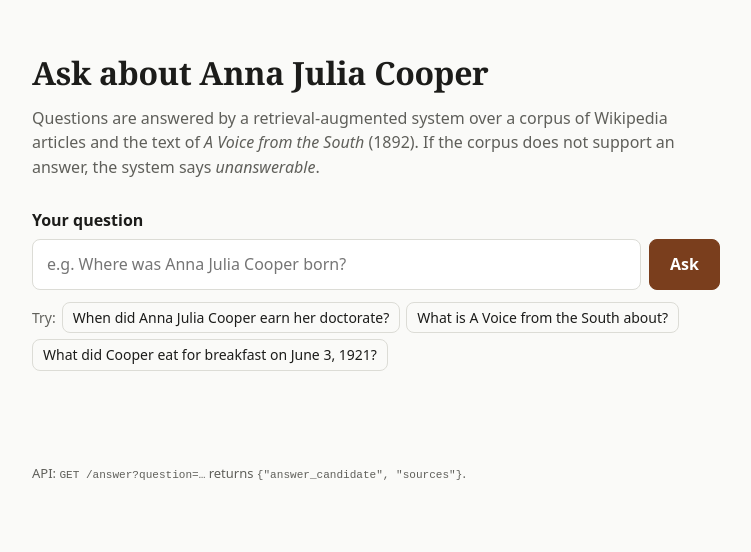
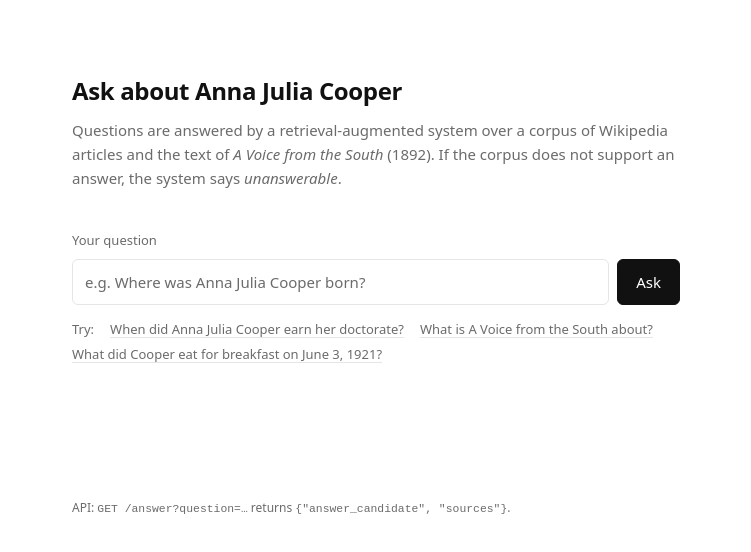
Before and after one commit to GuangzhiSu/RAG_HW4, a plain HTML site: page webui/static/index.html in a window 1280 px wide. Shown: the whole page, without its empty margins (264-1015 px from the left). Drawn offline with Linux system fonts and the light colour scheme.

Commit message:
Restyle web UI: minimal monochrome
Drop the orange accent and serif type for a neutral black/white palette
(inverted in dark mode): a single sans-serif face, hairline borders, the
result separated by a rule instead of a card, examples and sources as
plain underlined text.

Co-authored-by: beckyjyn <141654886+beckyjyn@users.noreply.github.com>
Co-Authored-By: Claude Opus 5.5 <noreply@anthropic.com>
Claude-Session: https://claude.ai/code/session_016kpdu5puuGHsT6gLi4Wsu6

```diff
--- a/webui/static/style.css
+++ b/webui/static/style.css
@@ -1,27 +1,20 @@
+/* Minimal, monochrome. */
 :root {
-  --bg: #fafaf8;
-  --surface: #ffffff;
-  --text: #1c1c1a;
-  --muted: #5f5f5a;
-  --border: #dcdcd6;
-  --accent: #7a3e1d;
-  --accent-text: #ffffff;
-  --unanswerable: #6b6b66;
-  --error: #b42318;
+  --bg: #ffffff;
+  --text: #111111;
+  --muted: #6b6b6b;
+  --line: #e5e5e5;
+  --error: #b00020;
   color-scheme: light dark;
 }
 
 @media (prefers-color-scheme: dark) {
   :root {
-    --bg: #161615;
-    --surface: #1f1f1d;
-    --text: #ececea;
-    --muted: #a3a39e;
-    --border: #3a3a37;
-    --accent: #e0915f;
-    --accent-text: #1a1a18;
-    --unanswerable: #a3a39e;
-    --error: #f97066;
+    --bg: #0f0f0f;
+    --text: #ededed;
+    --muted: #8f8f8f;
+    --line: #2a2a2a;
+    --error: #ff6b6b;
   }
 }
 
@@ -31,126 +24,133 @@ body {
   margin: 0;
   background: var(--bg);
   color: var(--text);
-  font: 16px/1.55 system-ui, -apple-system, "Segoe UI", Roboto, sans-serif;
+  font: 15px/1.6 system-ui, -apple-system, "Segoe UI", Roboto, sans-serif;
+  -webkit-font-smoothing: antialiased;
 }
 
 main {
-  max-width: 720px;
+  max-width: 640px;
   margin: 0 auto;
-  padding: 48px 16px 32px;
+  padding: 72px 16px 40px;
 }
 
 h1 {
   margin: 0 0 8px;
-  font-family: Georgia, "Times New Roman", serif;
-  font-size: 2rem;
+  font-size: 1.5rem;
   font-weight: 600;
-  letter-spacing: -0.01em;
+  letter-spacing: -0.015em;
 }
 
-.lede { margin: 0 0 28px; color: var(--muted); }
+.lede { margin: 0 0 40px; color: var(--muted); }
 
-label { display: block; margin-bottom: 6px; font-weight: 600; }
+label {
+  display: block;
+  margin-bottom: 8px;
+  font-size: 0.8125rem;
+  color: var(--muted);
+}
 
 .row { display: flex; gap: 8px; }
 
 input[type="text"] {
   flex: 1;
   min-width: 0;
-  padding: 12px 14px;
+  padding: 10px 12px;
   font: inherit;
   color: var(--text);
-  background: var(--surface);
-  border: 1px solid var(--border);
-  border-radius: 8px;
+  background: transparent;
+  border: 1px solid var(--line);
+  border-radius: 6px;
 }
 
-input[type="text"]:focus-visible,
-button:focus-visible {
-  outline: 2px solid var(--accent);
-  outline-offset: 2px;
+input[type="text"]::placeholder { color: var(--muted); }
+
+input[type="text"]:focus { outline: none; border-color: var(--text); }
+
+button { font: inherit; cursor: pointer; }
+
+button:focus-visible { outline: 1px solid var(--text); outline-offset: 2px; }
+
+#submit {
+  padding: 10px 18px;
+  color: var(--bg);
+  background: var(--text);
+  border: 1px solid var(--text);
+  border-radius: 6px;
 }
 
-button {
-  font: inherit;
-  cursor: pointer;
-  border-radius: 8px;
-}
-
-#submit {
-  padding: 12px 20px;
-  font-weight: 600;
-  color: var(--accent-text);
-  background: var(--accent);
-  border: 1px solid var(--accent);
-}
-
-#submit:disabled { opacity: 0.6; cursor: progress; }
+#submit:hover { opacity: 0.85; }
+#submit:disabled { opacity: 0.4; cursor: progress; }
 
 .examples {
   display: flex;
   flex-wrap: wrap;
-  align-items: center;
-  gap: 6px;
-  margin: 12px 0 28px;
-  font-size: 0.875rem;
+  gap: 4px 16px;
+  margin: 14px 0 48px;
+  font-size: 0.8125rem;
   color: var(--muted);
 }
 
 .example {
-  padding: 4px 10px;
+  padding: 0;
   text-align: left;
-  font-size: 0.875rem;
-  color: var(--text);
-  background: transparent;
-  border: 1px solid var(--border);
+  font-size: inherit;
+  color: var(--muted);
+  background: none;
+  border: none;
+  text-decoration: underline;
+  text-decoration-color: var(--line);
+  text-underline-offset: 3px;
 }
 
-.example:hover { border-color: var(--accent); }
+.example:hover { color: var(--text); text-decoration-color: currentColor; }
 
 .card {
-  padding: 20px 22px;
-  background: var(--surface);
-  border: 1px solid var(--border);
-  border-radius: 12px;
+  padding-top: 24px;
+  border-top: 1px solid var(--line);
 }
 
 .label {
-  font-size: 0.75rem;
-  font-weight: 600;
-  letter-spacing: 0.06em;
-  text-transform: uppercase;
+  font-size: 0.8125rem;
   color: var(--muted);
 }
 
 .answer {
-  margin: 4px 0 16px;
-  font-family: Georgia, "Times New Roman", serif;
-  font-size: 1.5rem;
-  line-height: 1.3;
+  margin: 4px 0 24px;
+  font-size: 1.375rem;
+  font-weight: 500;
+  line-height: 1.35;
+  letter-spacing: -0.01em;
   overflow-wrap: anywhere;
 }
 
-.answer.unanswerable { color: var(--unanswerable); font-style: italic; }
+.answer.unanswerable { color: var(--muted); font-weight: 400; }
 
-#sources { margin: 4px 0 0; padding-left: 20px; }
-#sources a { color: var(--accent); }
+#sources { margin: 4px 0 0; padding: 0; list-style: none; }
+#sources li { padding: 2px 0; }
+#sources a {
+  color: var(--text);
+  text-decoration: underline;
+  text-decoration-color: var(--line);
+  text-underline-offset: 3px;
+  overflow-wrap: anywhere;
+}
+#sources a:hover { text-decoration-color: currentColor; }
 
-.meta { margin: 16px 0 0; font-size: 0.8125rem; color: var(--muted); }
+.meta { margin: 24px 0 0; font-size: 0.75rem; color: var(--muted); }
 
-.status { min-height: 1.5em; margin: 12px 0 0; color: var(--muted); }
+.status { min-height: 1.5em; margin: 12px 0 0; font-size: 0.875rem; color: var(--muted); }
 .status.error { color: var(--error); }
 
 footer {
-  margin-top: 40px;
-  font-size: 0.8125rem;
+  margin-top: 64px;
+  font-size: 0.75rem;
   color: var(--muted);
 }
 
-code { font-size: 0.85em; overflow-wrap: anywhere; }
+code { font-size: 0.95em; overflow-wrap: anywhere; }
 
 @media (max-width: 480px) {
-  main { padding-top: 32px; }
-  h1 { font-size: 1.6rem; }
+  main { padding-top: 40px; }
   .row { flex-direction: column; }
 }
```
